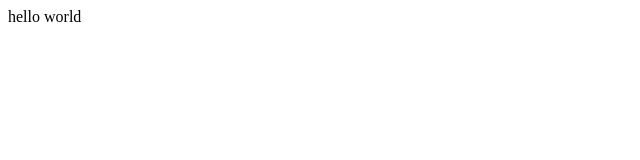
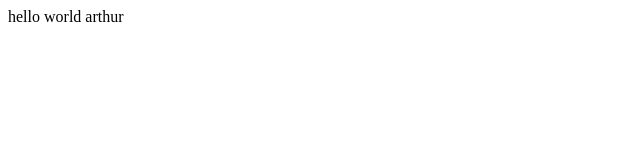
Before and after one commit to arthurassumani10-lab/git-test, a plain HTML site: page index.html in a window 1280 px wide. Shown: the full height of the page, 0-640 px from the left. Drawn offline with Linux system fonts and the light colour scheme.

Commit message:
Update greeting in index.html to include 'arthur'

```diff
--- a/index.html
+++ b/index.html
@@ -6,6 +6,6 @@
     <title>Document</title>
 </head>
 <body>
-    hello world
+    hello world arthur
 </body>
 </html>
```
